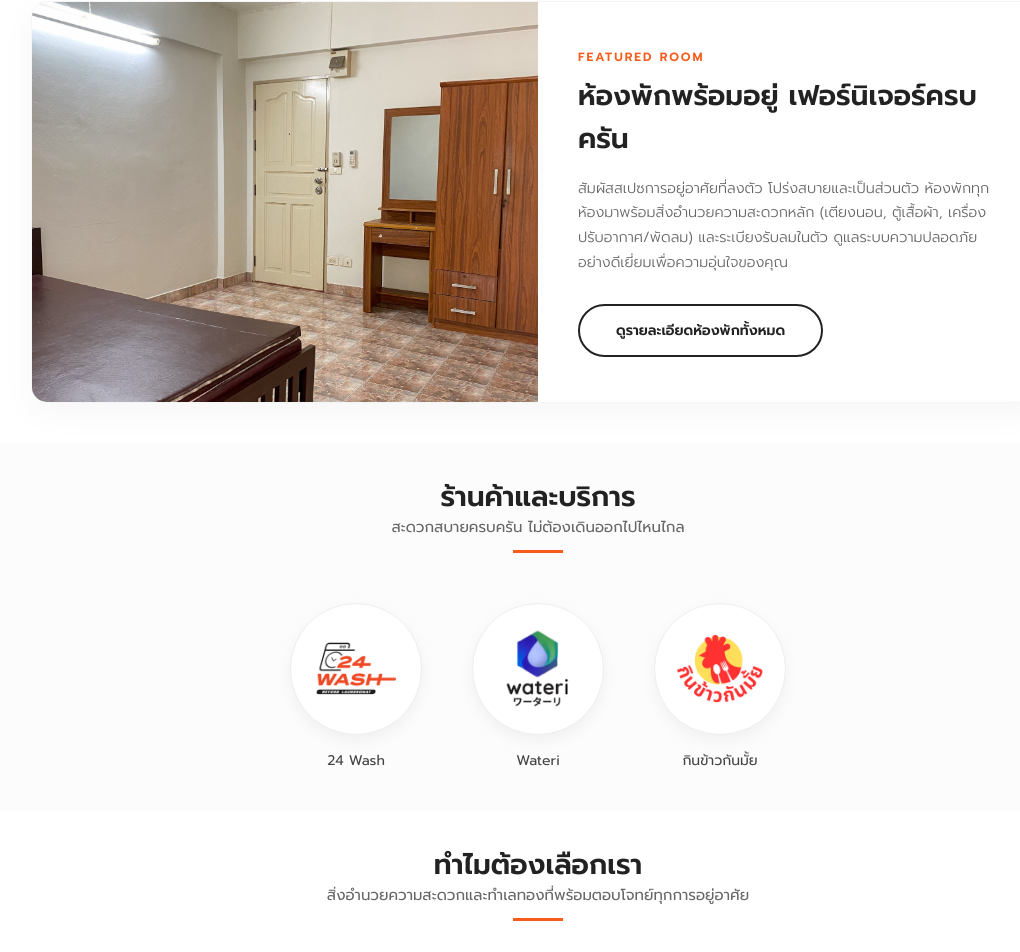
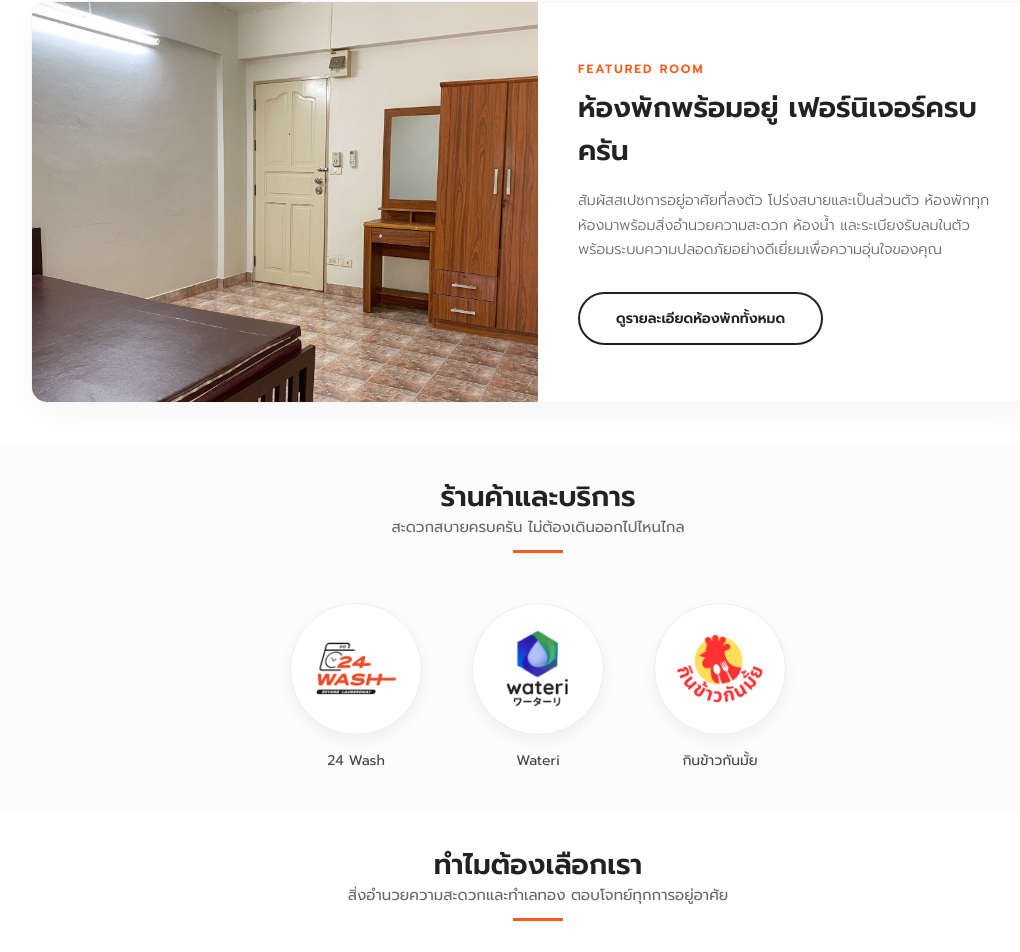
Before and after one commit to tomatoploy/petchployplace, a React (Vite) app in the folder petchployplace/: page / in a window 1280 px wide. Shown: the part 783-1735 px from the top of the page, without its empty margins (102-1122 px from the left). Built offline with nearby package versions, Linux system fonts and the light colour scheme; a web font is replaced by a local one.

Commit message:
edit content

```diff
--- a/petchployplace/src/components/HomeCard.jsx
+++ b/petchployplace/src/components/HomeCard.jsx
@@ -9,7 +9,7 @@ import camera from '../assets/camera.jpg'
 function HomeCard(){
     return(
         <div style={{width: '100%', padding: '30px 0 40px 0', backgroundColor: '#ffffff' }}>
-            <Header2 title='ทำไมต้องเลือกเรา' description='สิ่งอำนวยความสะดวกและทำเลทองที่พร้อมตอบโจทย์ทุกการอยู่อาศัย'/>
+            <Header2 title='ทำไมต้องเลือกเรา' description='สิ่งอำนวยความสะดวกและทำเลทอง ตอบโจทย์ทุกการอยู่อาศัย'/>
 
             <div className="home-card-grid">
                 {/* card 1 */}
--- a/petchployplace/src/components/HomeRoomCard.jsx
+++ b/petchployplace/src/components/HomeRoomCard.jsx
@@ -25,7 +25,7 @@ function HomeRoomCard({ setCurrentPage }) {
             ห้องพักพร้อมอยู่ เฟอร์นิเจอร์ครบครัน
           </h3>
           <p className="home-room-description">
-            สัมผัสสเปซการอยู่อาศัยที่ลงตัว โปร่งสบายและเป็นส่วนตัว ห้องพักทุกห้องมาพร้อมสิ่งอำนวยความสะดวกหลัก (เตียงนอน, ตู้เสื้อผ้า, เครื่องปรับอากาศ/พัดลม) และระเบียงรับลมในตัว ดูแลระบบความปลอดภัยอย่างดีเยี่ยมเพื่อความอุ่นใจของคุณ
+            สัมผัสสเปซการอยู่อาศัยที่ลงตัว โปร่งสบายและเป็นส่วนตัว ห้องพักทุกห้องมาพร้อมสิ่งอำนวยความสะดวก ห้องน้ำ และระเบียงรับลมในตัว พร้อมระบบความปลอดภัยอย่างดีเยี่ยมเพื่อความอุ่นใจของคุณ
           </p>
 
           <button
--- a/petchployplace/src/pages/Contact.jsx
+++ b/petchployplace/src/pages/Contact.jsx
@@ -7,7 +7,7 @@ import { apartmentData } from '../Data'
 function Contact() {
   return (
     <section style={{ width: '100%', margin: 0 }}>
-      <Header2 category="CONTACT US" title={apartmentData.nameTH} description="อะพาร์ตเมนต์"/>
+      <Header2 category="CONTACT US" title={apartmentData.nameTH} description="ช่องทางการติดต่อ"/>
 
       <div style={{ maxWidth: '1200px', margin: '0 auto', padding: '0 20px', textAlign: 'center' }}>
         {/* <div style={{ display: 'flex', flexDirection: 'column', alignItems: 'center', margin: '36px 0' }}>
@@ -57,7 +57,7 @@ function Contact() {
                 <svg role="img" xmlns="http://www.w3.org/2000/svg" viewBox="0 0 24 24" width="24" height="24" fill="#f75c1c">
                 <path d="M19.365 9.863c.349 0 .63.285.63.631 0 .345-.281.63-.63.63H17.61v1.125h1.755c.349 0 .63.283.63.63 0 .344-.281.629-.63.629h-2.386c-.345 0-.627-.285-.627-.629V8.108c0-.345.282-.63.63-.63h2.386c.346 0 .627.285.627.63 0 .349-.281.63-.63.63H17.61v1.125h1.755zm-3.855 3.016c0 .27-.174.51-.432.596-.064.021-.133.031-.199.031-.211 0-.391-.09-.51-.25l-2.443-3.317v2.94c0 .344-.279.629-.631.629-.346 0-.626-.285-.626-.629V8.108c0-.27.173-.51.43-.595.06-.023.136-.033.194-.033.195 0 .375.104.495.254l2.462 3.33V8.108c0-.345.282-.63.63-.63.345 0 .63.285.63.63v4.771zm-5.741 0c0 .344-.282.629-.631.629-.345 0-.627-.285-.627-.629V8.108c0-.345.282-.63.63-.63.346 0 .628.285.628.63v4.771zm-2.466.629H4.917c-.345 0-.63-.285-.63-.629V8.108c0-.345.285-.63.63-.63.348 0 .63.285.63.63v4.141h1.756c.348 0 .629.283.629.63 0 .344-.282.629-.629.629M24 10.314C24 4.943 18.615.572 12 .572S0 4.943 0 10.314c0 4.811 4.27 8.842 10.035 9.608.391.082.923.258 1.058.59.12.301.079.766.038 1.08l-.164 1.02c-.045.301-.24 1.186 1.049.645 1.291-.539 6.916-4.078 9.436-6.975C23.176 14.393 24 12.458 24 10.314"/></svg>
               </a>
-              <a
+              {/* <a
                 href="https://facebook.com/petchployplace39"
                 target="_blank"
                 rel="noopener noreferrer"
@@ -66,7 +66,7 @@ function Contact() {
               >
                 <svg xmlns="http://www.w3.org/2000/svg" viewBox="0 0 640 640" width="24" height="24" fill="#f75c1c">
                 <path d="M576 320C576 178.6 461.4 64 320 64C178.6 64 64 178.6 64 320C64 440 146.7 540.8 258.2 568.5L258.2 398.2L205.4 398.2L205.4 320L258.2 320L258.2 286.3C258.2 199.2 297.6 158.8 383.2 158.8C399.4 158.8 427.4 162 438.9 165.2L438.9 236C432.9 235.4 422.4 235 409.3 235C367.3 235 351.1 250.9 351.1 292.2L351.1 320L434.7 320L420.3 398.2L351 398.2L351 574.1C477.8 558.8 576 450.9 576 320z"/></svg>
-              </a>
+              </a> */}
               <a
                 href="tel:0877129327"
                 style={iconLinkStyle}
--- a/petchployplace/src/pages/Faq.jsx
+++ b/petchployplace/src/pages/Faq.jsx
@@ -97,7 +97,7 @@ function Faq() {
     <div style={{ width: '100%', minHeight: '100vh', paddingBottom: '50px', backgroundColor: '#ffffff', fontFamily: 'Prompt, sans-serif' }}>
       <Header2
         category="FREQUENTLY ASKED QUESTIONS"
-        title="คำถามที่พบบ่อย (FAQ)"
+        title="คำถามที่พบบ่อย"
         description="รวมข้อสงสัยเกี่ยวกับการเข้าพัก กฎระเบียบ และการบริการภายในโครงการ"
       />
 
```
